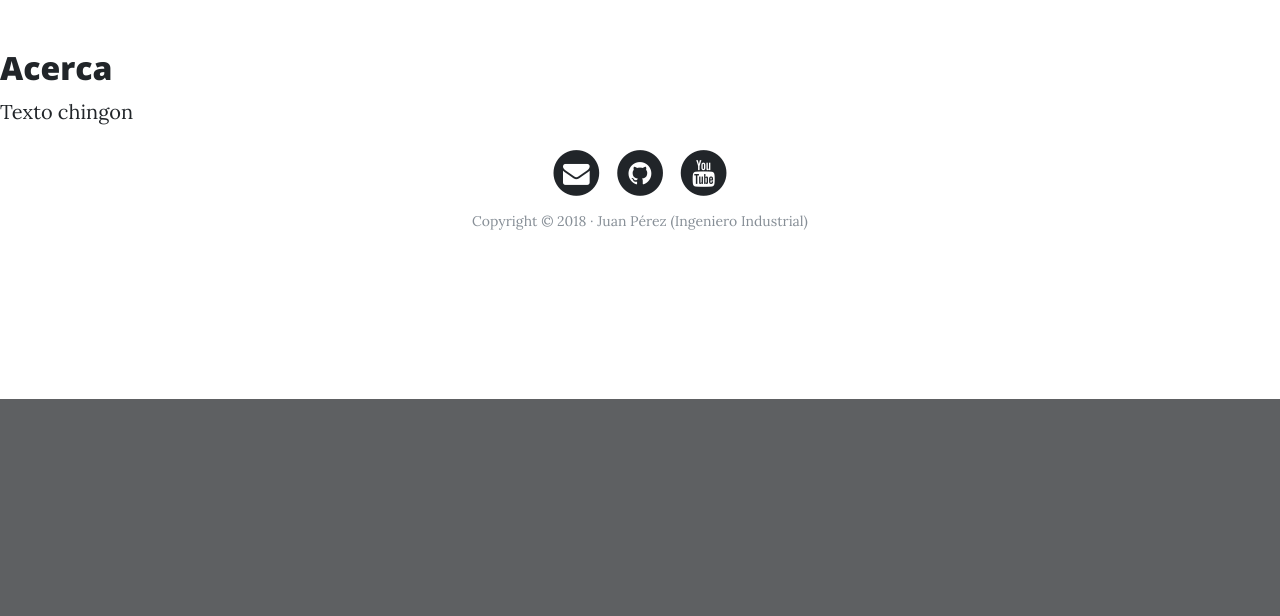
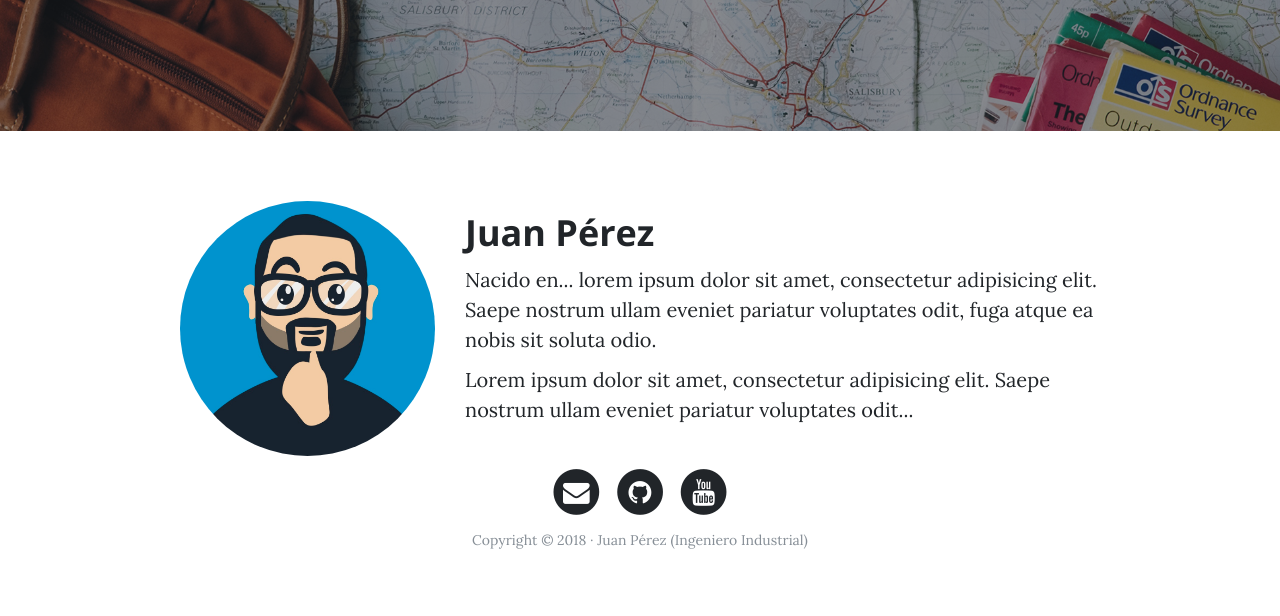
Before and after one commit to sr-vazkez/web-personal-django, a Django app: page /about in a window 1280 px wide. Shown: the part 401-1017 px from the top of the page. Before the commit the page ends 800 px from the top, so only its background shows below. Run offline with Django 3.2, Linux system fonts and the light colour scheme; some libraries are stand-ins or nearby versions.

Commit message:
adecuando para about

```diff
--- a/webpersonal/core/templates/core/about.html
+++ b/webpersonal/core/templates/core/about.html
@@ -1,6 +1,22 @@
 {% extends 'core/base.html' %}
 {% block title %}Acerca de Mi{% endblock %}
+
+
+{% block background %}{% load static %}{% static 'core/img/about-bg.jpg' %}{% endblock%}
+
+
+{% block headers %}
+<h1>Acerca de</h1>
+<span class="subheading">Biografía</span>
+{% endblock%}
+
 {% block content %}
-<h2>Acerca</h2>
-<p>Texto chingon</p>
+<div class="col-lg-3 col-md-4 offset-lg-1">
+     <img class="img-fluid avatar" src="{% static 'core/img/avatar.jpg' %}" alt="">
+</div>
+<div class="col-lg-7 col-md-8">
+     <h2 class="section-heading">Juan Pérez</h2>
+     <p>Nacido en... lorem ipsum dolor sit amet, consectetur adipisicing elit. Saepe nostrum ullam eveniet pariatur voluptates odit, fuga atque ea nobis sit soluta odio.</p>
+     <p>Lorem ipsum dolor sit amet, consectetur adipisicing elit. Saepe nostrum ullam eveniet pariatur voluptates odit...</p>
+</div>
 {% endblock %}
--- a/webpersonal/core/templates/core/base.html
+++ b/webpersonal/core/templates/core/base.html
@@ -66,9 +66,15 @@
     </header>
 
     <!--Contenido-->
-    {% block content %}
+    <div class="container">
+     <div class="row">
 
-    {% endblock %}
+          {% block content %}
+
+          {% endblock %}
+
+     </div>
+   </div>
 
 
 
```
